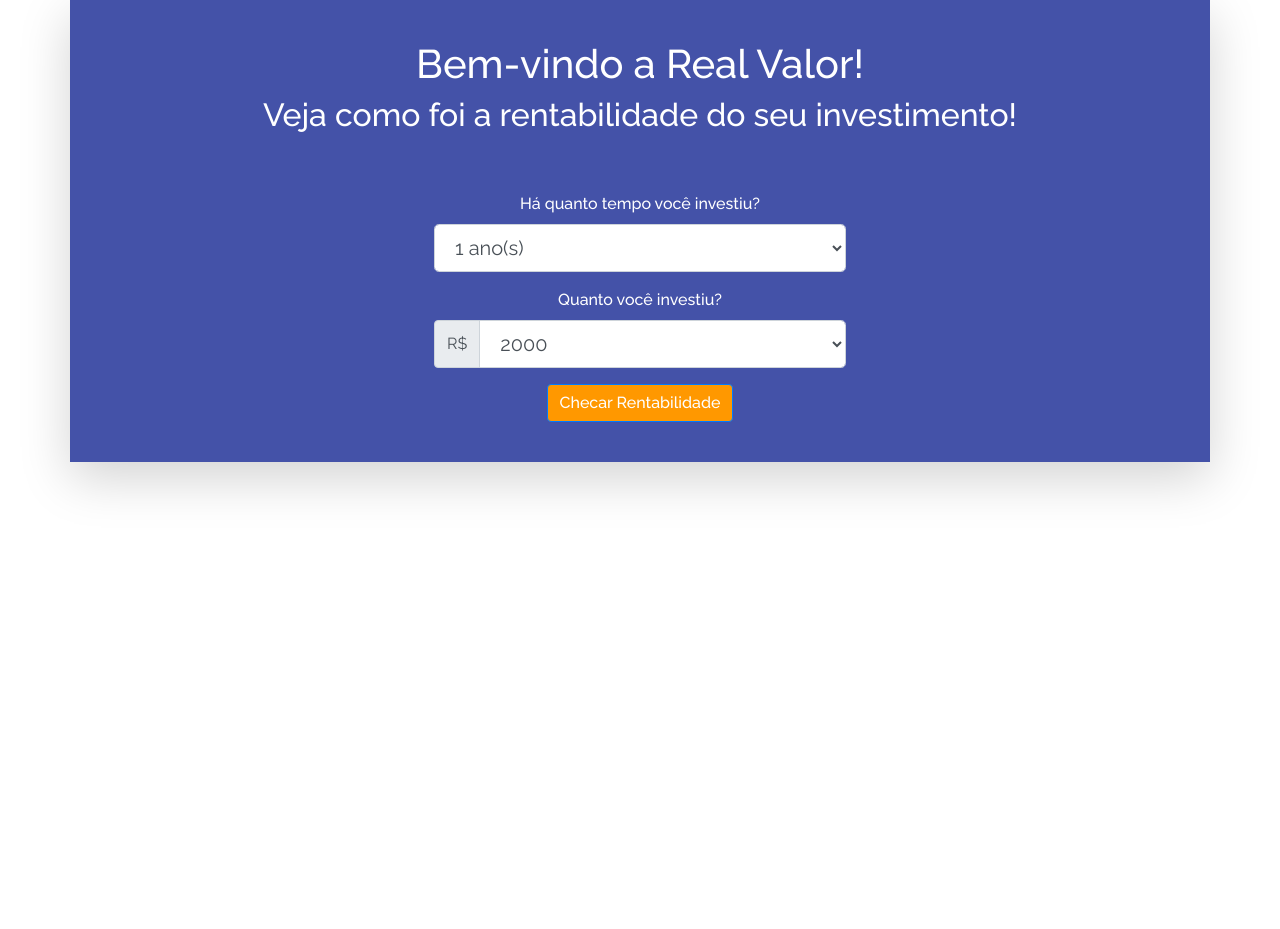
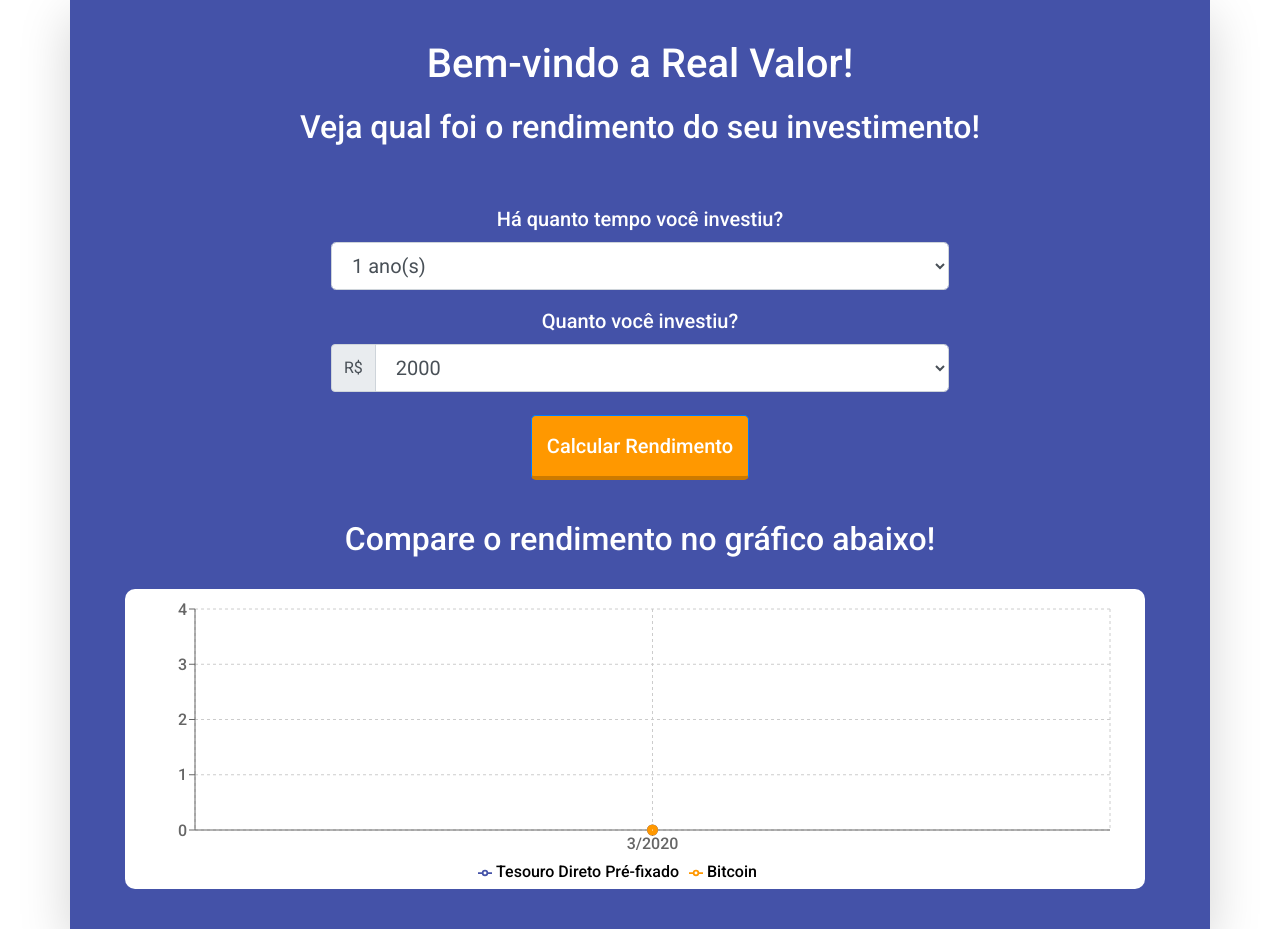
Before and after one commit to TeijiW/real-valor-teste, a React (Create React App) app: page / in a window 1280 px wide. Before the commit the page ends 800 px from the top, so only its background shows below. Built offline with nearby package versions, Linux system fonts and the light colour scheme.

Commit message:
Adição do gráfico/implementação do cálculo de TDP

```diff
--- a/package.json
+++ b/package.json
@@ -13,6 +13,7 @@
     "react-hook-form": "^5.1.1",
     "react-redux": "^7.2.0",
     "react-scripts": "3.4.1",
+    "recharts": "^1.8.5",
     "redux": "^4.0.5"
   },
   "scripts": {
--- a/public/index.html
+++ b/public/index.html
@@ -17,6 +17,10 @@
 		<link rel="manifest" href="%PUBLIC_URL%/manifest.json" />
 		<link
 			href="https://fonts.googleapis.com/css2?family=Raleway:wght@400;500;700&display=swap"
+			rel="stylesheet"
+		/>
+		<link
+			href="https://fonts.googleapis.com/css2?family=Roboto:wght@400;500;700&family=Sen:wght@400;700&display=swap"
 			rel="stylesheet"
 		/>
 		<!--
--- a/src/App.js
+++ b/src/App.js
@@ -18,6 +18,5 @@ export default function App() {
 const mainStyle = {
 	backgroundColor: colors.primaryColor,
 	color: colors.fontColor,
-	margin: "0 auto",
 	padding: "40px"
 }
--- a/src/components/InvestmentForm.js
+++ b/src/components/InvestmentForm.js
@@ -6,28 +6,35 @@ import { useForm } from "react-hook-form"
 const yearOptions = [1, 2]
 const amountOptions = [2000, 10000]
 
-export default function InvestmentForm() {
+export default function InvestmentForm(props) {
 	const { register, handleSubmit } = useForm()
+	const { setInvestment, investment } = props
 
 	const onSubmit = data => {
-		console.log(parseInt(data.years))
-		console.log(parseInt(data.amount))
+		const { years, amount } = data
+		const yearsInt = parseInt(years)
+		const amountInt = parseInt(amount)
+		setInvestment({ ...investment, years: yearsInt, amount: amountInt })
 	}
 
 	return (
 		<Form onSubmit={handleSubmit(onSubmit)} style={formStyle}>
 			<Form.Group controlId="yearsForm">
-				<Form.Label>Há quanto tempo você investiu?</Form.Label>
+				<Form.Label style={labelStyle}>
+					Há quanto tempo você investiu?
+				</Form.Label>
 				<Form.Control ref={register} name="years" size="lg" as="select">
-					{yearOptions.map(year => (
-						<option>{year} ano(s)</option>
+					{yearOptions.map((year, index) => (
+						<option key={index}>{year} ano(s)</option>
 					))}
 				</Form.Control>
 			</Form.Group>
 
 			<Form.Group controlId="amountForm">
-				<Form.Label>Quanto você investiu?</Form.Label>
-				<InputGroup className="mb-3">
+				<Form.Label style={labelStyle}>
+					Quanto você investiu?
+				</Form.Label>
+				<InputGroup>
 					<InputGroup.Prepend>
 						<InputGroup.Text>R$</InputGroup.Text>
 					</InputGroup.Prepend>
@@ -37,26 +44,33 @@ export default function InvestmentForm() {
 						size="lg"
 						as="select"
 					>
-						{amountOptions.map(amount => (
-							<option>{amount}</option>
+						{amountOptions.map((amount, index) => (
+							<option key={index}>{amount}</option>
 						))}
 					</Form.Control>
 				</InputGroup>
 			</Form.Group>
-			<Button style={buttonStyle} type="submit">
-				Checar Rentabilidade
+			<Button size="lg" style={buttonStyle} type="submit">
+				Calcular Rendimento
 			</Button>
 		</Form>
 	)
 }
 
 const formStyle = {
-	paddingTop: "50px",
-	width: "40%",
+	marginTop: "50px",
+	width: "60%",
 	display: "inline-block"
 }
 
 const buttonStyle = {
 	backgroundColor: colors.secondColor,
-	fontWeight: "500"
+	fontWeight: "500",
+	padding: "15px",
+	marginTop: "7px",
+	borderBottom: "4px solid #cc7a00"
 }
+
+const labelStyle = {
+	fontSize: "20px"
+}
--- /dev/null
+++ b/src/components/InvestmentGraph.js
@@ -0,0 +1,63 @@
+import React, { useEffect } from "react"
+import {
+	LineChart,
+	XAxis,
+	YAxis,
+	Tooltip,
+	Line,
+	CartesianGrid,
+	Legend,
+	ResponsiveContainer
+} from "recharts"
+import colors from "../colors"
+
+export default function investmentGraph(props) {
+	const { data } = props
+	// console.log(data)
+	return (
+		<div style={containerStyle}>
+			<ResponsiveContainer
+				style={containerStyle}
+				width={"99%"}
+				height={300}
+			>
+				<LineChart
+					style={graphStyle}
+					width={730}
+					height={250}
+					data={data}
+					margin={{ top: 20, right: 35, left: 10, bottom: 5 }}
+				>
+					<CartesianGrid strokeDasharray="3 3" />
+					<XAxis dataKey="period" />
+					<YAxis />
+					<Tooltip />
+					<Legend />
+					<Line
+						name="Tesouro Direto Pré-fixado"
+						type="natural"
+						dataKey="tdp"
+						stroke={colors.primaryColor}
+						strokeWidth={5}
+					/>
+					<Line
+						name="Bitcoin"
+						type="natural"
+						dataKey="btc"
+						stroke={colors.secondColor}
+						strokeWidth={5}
+					/>
+				</LineChart>
+			</ResponsiveContainer>
+		</div>
+	)
+}
+
+const graphStyle = {
+	display: "inline-block",
+	color: "black",
+	backgroundColor: "white",
+	borderRadius: "10px"
+}
+
+const containerStyle = {}
--- a/src/components/Main.js
+++ b/src/components/Main.js
@@ -1,13 +1,27 @@
-import React from "react"
+import React, { useState, useEffect } from "react"
 import { Container } from "react-bootstrap"
 import InvestmentForm from "./InvestmentForm"
+import InvestmentGraph from "./InvestmentGraph"
+import yieldCalc from "../services/yieldCalc"
 
 const Main = () => {
+	const [investment, setInvestment] = useState({ years: 0, amount: 0 })
+	const [graphData, setGraphData] = useState([])
+	useEffect(() => {
+		setGraphData(yieldCalc(investment.years, investment.amount))
+	}, [investment.amount, investment.years])
 	return (
-		<Container fluid>
-			<h1>Bem-vindo a Real Valor!</h1>
-			<h2>Veja como foi a rentabilidade do seu investimento!</h2>
-			<InvestmentForm />
+		<Container fluid="md">
+			<h1 style={{ marginBottom: "20px" }}>Bem-vindo a Real Valor!</h1>
+			<h2>Veja qual foi o rendimento do seu investimento!</h2>
+			<InvestmentForm
+				investment={investment}
+				setInvestment={setInvestment}
+			/>
+			<h2 style={{ marginTop: "40px", marginBottom: "30px" }}>
+				Compare o rendimento no gráfico abaixo!
+			</h2>
+			<InvestmentGraph data={graphData} />
 		</Container>
 	)
 }
--- a/src/index.css
+++ b/src/index.css
@@ -1,4 +1,4 @@
 body {
-	font-family: "Raleway", sans-serif;
+	font-family: "Roboto", sans-serif;
 	font-weight: 500;
 }
--- /dev/null
+++ b/src/services/yieldCalc.js
@@ -0,0 +1,29 @@
+const tdpYieldPercentage = 10
+const tdpYieldMonth = Math.pow(1 + tdpYieldPercentage / 100, 1 / 12) - 1
+const tdpYieldDay = Math.pow(1 + tdpYieldPercentage / 100, 1 / 360) - 1
+
+const yieldCalc = (years, amount) => {
+	const dataArray = []
+	let monthCount
+	let cdiCount = amount
+	// const months = years * 12
+	const dateNow = new Date()
+	const yearNow = dateNow.getFullYear()
+	const monthNow = dateNow.getMonth()
+	const yearStart = yearNow - years
+	monthCount = monthNow
+	for (let yearCount = yearStart; yearCount <= yearNow; yearCount++) {
+		for (; monthCount <= 11; monthCount++) {
+			if (yearCount === yearNow && monthCount > monthNow) break
+			dataArray.push({
+				period: `${monthCount + 1}/${yearCount}`,
+				btc: 0,
+				tdp: (cdiCount += cdiCount * tdpYieldMonth).toFixed(2)
+			})
+		}
+		monthCount = 0
+	}
+	return dataArray
+}
+
+export default yieldCalc
```
Also changed, not shown: 1 other file (tests, documents, lock files or other folders).
